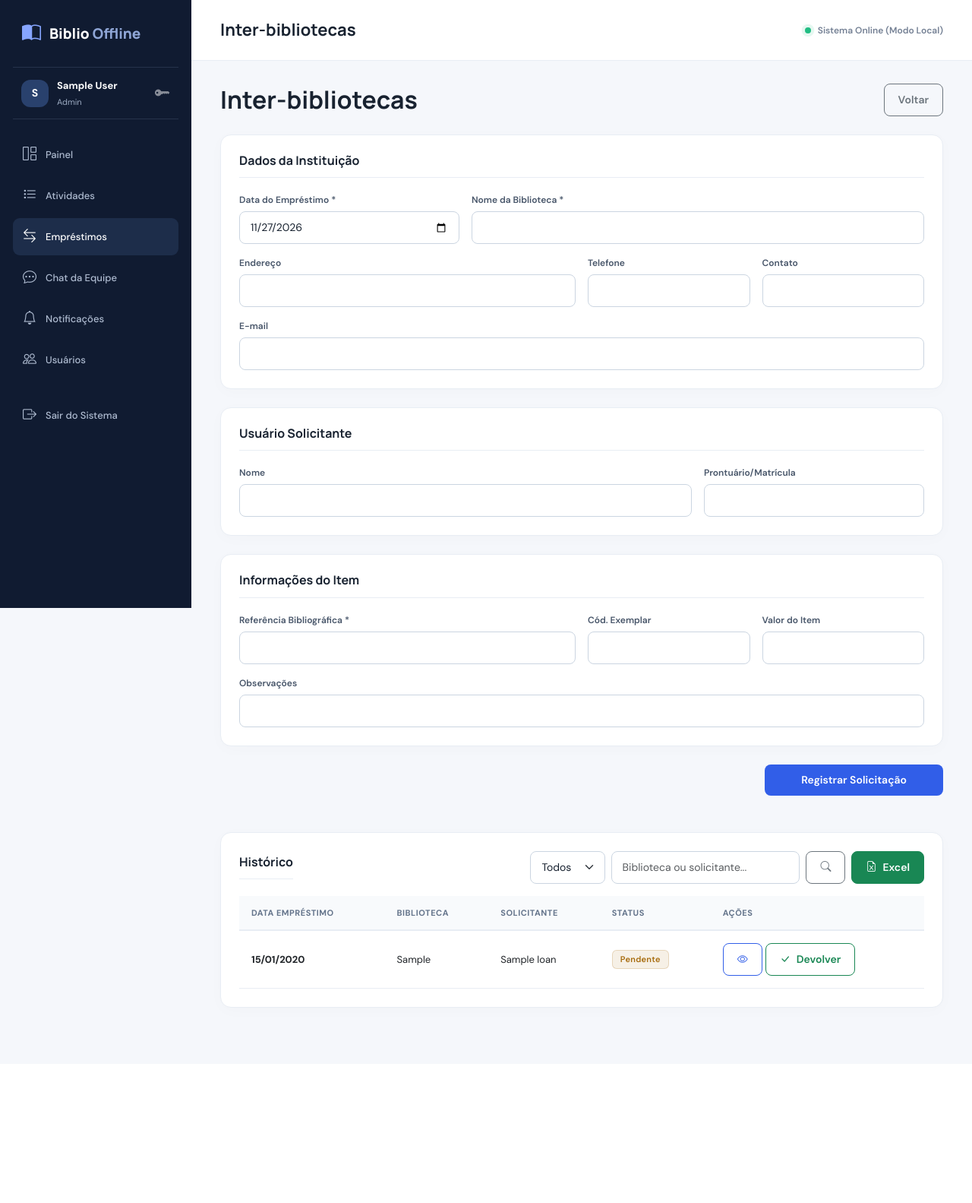
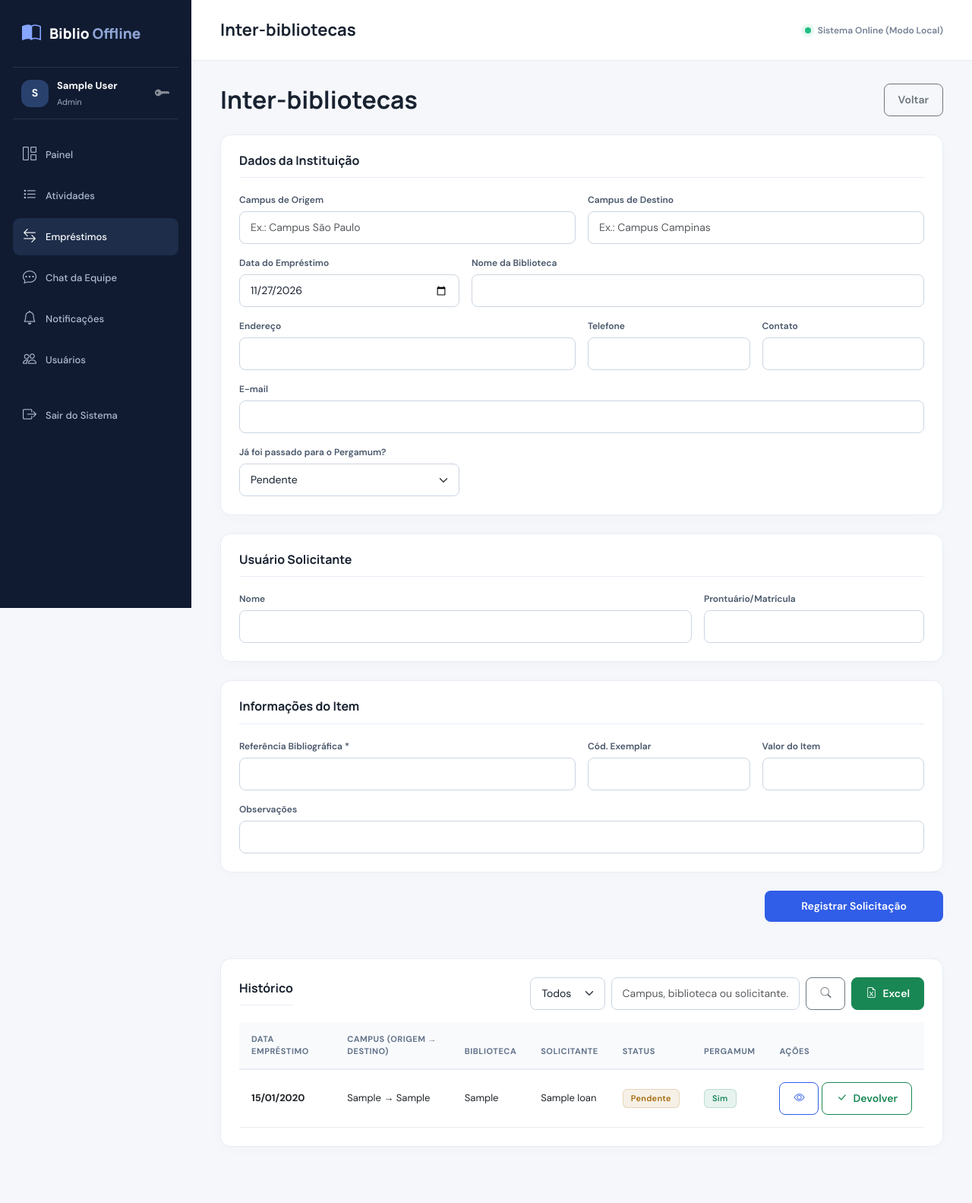
Before and after one commit to juliagomesss/biblioteca-central-juliaver, a Flask app: page /emprestimos/interbibliotecas in a window 1280 px wide. Shown: the whole page at 76% size. Before the commit the page ends 1328 px from the top, so only its background shows below. Run offline with Flask 3, Linux system fonts and the light colour scheme; a user stored in the database is signed in; tables that the repository leaves empty hold one stand-in row (values such as "Sample post").

Commit message:
termina ai pedro

```diff
--- a/app/models.py
+++ b/app/models.py
@@ -70,6 +70,9 @@ class InterLibraryLoan(db.Model):
     # NOVO CAMPO
     status = db.Column(db.String(30), default="Pendente", nullable=False) # Pendente, Emprestado, Devolvido
 
+    campus_origin = db.Column(db.String(140))
+    campus_destination = db.Column(db.String(140))
+    pergamum_status = db.Column(db.String(20), nullable=False, default="Pendente") # Sim, Pendente
     requesting_library = db.Column(db.String(140), nullable=False)
     address = db.Column(db.String(255))
     phone = db.Column(db.String(40))
--- a/app/routes.py
+++ b/app/routes.py
@@ -264,6 +264,9 @@ def loan_interlibrary():
 
         loan = InterLibraryLoan(
             loan_date=dt_loan,
+            campus_origin=request.form.get("campus_origin", "").strip(),
+            campus_destination=request.form.get("campus_destination", "").strip(),
+            pergamum_status=request.form.get("pergamum_status", "Pendente"),
             requesting_library=request.form["requesting_library"], address=request.form.get("address"),
             phone=request.form.get("phone"), contact_person=request.form.get("contact_person"), contact_email=request.form.get("contact_email"),
             student_name=request.form.get("student_name"), student_registration=request.form.get("student_registration"),
@@ -280,7 +283,7 @@ def loan_interlibrary():
 
     if term:
         like = f"%{term}%"
-        query = query.filter(or_(InterLibraryLoan.requesting_library.ilike(like), InterLibraryLoan.student_name.ilike(like), InterLibraryLoan.student_registration.ilike(like)))
+        query = query.filter(or_(InterLibraryLoan.requesting_library.ilike(like), InterLibraryLoan.campus_origin.ilike(like), InterLibraryLoan.campus_destination.ilike(like), InterLibraryLoan.student_name.ilike(like), InterLibraryLoan.student_registration.ilike(like)))
     if status_filter:
         query = query.filter(InterLibraryLoan.status == status_filter)
 
@@ -313,6 +316,9 @@ def loan_interlibrary_edit(id):
         if date_str:
             loan.loan_date = datetime.strptime(date_str, "%Y-%m-%d").date()
 
+        loan.campus_origin = request.form.get("campus_origin", "").strip()
+        loan.campus_destination = request.form.get("campus_destination", "").strip()
+        loan.pergamum_status = request.form.get("pergamum_status", "Pendente")
         loan.requesting_library = request.form["requesting_library"]; loan.address = request.form.get("address")
         loan.phone = request.form.get("phone"); loan.contact_person = request.form.get("contact_person")
         loan.contact_email = request.form.get("contact_email"); loan.student_name = request.form.get("student_name")
@@ -362,11 +368,11 @@ def loan_interlibrary_pdf(id):
 @login_required
 def loan_interlibrary_excel():
     wb = Workbook(); ws = wb.active; ws.title = "Inter_Bibliotecas"
-    ws.append(["Data Empréstimo", "Biblioteca", "Solicitante", "Matrícula", "Referência", "Devolvido Em", "Status"])
+    ws.append(["Data Empréstimo", "Campus de Origem", "Campus de Destino", "Biblioteca", "Solicitante", "Matrícula", "Referência", "Devolvido Em", "Status", "Passado para Pergamum"])
     for cell in ws[1]: cell.font = Font(bold=True)
     for loan in InterLibraryLoan.query.order_by(InterLibraryLoan.loan_date.desc()).all():
         dt_dev = loan.return_date.strftime('%d/%m/%Y') if loan.return_date else ""
-        ws.append([loan.loan_date.strftime('%d/%m/%Y') if loan.loan_date else "", loan.requesting_library, loan.student_name, loan.student_registration, loan.book_reference, dt_dev, loan.status])
+        ws.append([loan.loan_date.strftime('%d/%m/%Y') if loan.loan_date else "", loan.campus_origin or "", loan.campus_destination or "", loan.requesting_library, loan.student_name, loan.student_registration, loan.book_reference, dt_dev, loan.status, loan.pergamum_status or "Pendente"])
     out = BytesIO(); wb.save(out); out.seek(0)
     return send_file(out, as_attachment=True, download_name="interbibliotecas.xlsx", mimetype="application/vnd.openxmlformats-officedocument.spreadsheetml.sheet")
 
--- a/app/templates/loan_interlibrary.html
+++ b/app/templates/loan_interlibrary.html
@@ -12,18 +12,33 @@
     <div class="panel mb-4">
         <h3>Dados da Instituição</h3>
         <div class="row g-3">
+            <div class="col-md-6">
+                <label>Campus de Origem</label>
+                <input type="text" name="campus_origin" class="form-control" placeholder="Ex.: Campus São Paulo" required>
+            </div>
+            <div class="col-md-6">
+                <label>Campus de Destino</label>
+                <input type="text" name="campus_destination" class="form-control" placeholder="Ex.: Campus Campinas" required>
+            </div>
             <div class="col-md-4">
-                <label>Data do Empréstimo *</label>
+                <label>Data do Empréstimo</label>
                 <input type="date" name="loan_date" class="form-control" value="{{ today }}" required>
             </div>
             <div class="col-md-8">
-                <label>Nome da Biblioteca *</label>
+                <label>Nome da Biblioteca</label>
                 <input type="text" name="requesting_library" class="form-control" required>
             </div>
             <div class="col-md-6"><label>Endereço</label><input type="text" name="address" class="form-control"></div>
             <div class="col-md-3"><label>Telefone</label><input type="text" name="phone" class="form-control"></div>
             <div class="col-md-3"><label>Contato</label><input type="text" name="contact_person" class="form-control"></div>
             <div class="col-md-12"><label>E-mail</label><input type="email" name="contact_email" class="form-control"></div>
+            <div class="col-md-4">
+                <label>Já foi passado para o Pergamum?</label>
+                <select name="pergamum_status" class="form-select">
+                    <option value="Pendente" selected>Pendente</option>
+                    <option value="Sim">Sim</option>
+                </select>
+            </div>
         </div>
     </div>
 
@@ -58,7 +73,7 @@
                     <option value="Pendente" {% if status_filter == 'Pendente' %}selected{% endif %}>Pendente</option>
                     <option value="Devolvido" {% if status_filter == 'Devolvido' %}selected{% endif %}>Devolvido</option>
                 </select>
-                <input type="text" name="q" class="form-control form-control-sm" placeholder="Biblioteca ou solicitante..." value="{{ term or '' }}">
+                <input type="text" name="q" class="form-control form-control-sm" placeholder="Campus, biblioteca ou solicitante..." value="{{ term or '' }}">
                 <button type="submit" class="btn btn-sm btn-outline-secondary"><i class="bi bi-search"></i></button>
             </form>
             <a href="{{ url_for('main.loan_interlibrary_excel') }}" class="btn btn-sm btn-success text-white"><i class="bi bi-file-earmark-excel"></i> Excel</a>
@@ -69,9 +84,11 @@
             <thead>
                 <tr>
                     <th>Data Empréstimo</th>
+                    <th>Campus (origem → destino)</th>
                     <th>Biblioteca</th>
                     <th>Solicitante</th>
                     <th>Status</th>
+                    <th>Pergamum</th>
                     <th>Ações</th>
                 </tr>
             </thead>
@@ -79,6 +96,7 @@
                 {% for row in rows %}
                 <tr>
                     <td><strong>{{ row.loan_date.strftime('%d/%m/%Y') if row.loan_date else '-' }}</strong></td>
+                    <td>{{ row.campus_origin or '-' }} → {{ row.campus_destination or '-' }}</td>
                     <td>{{ row.requesting_library }}</td>
                     <td>{{ row.student_name or '-' }}</td>
                     <td>
@@ -86,6 +104,13 @@
                             <span class="badge bg-success">Devolvido em {{ row.return_date.strftime('%d/%m/%Y') }}</span>
                         {% elif row.status == 'Emprestado' %}
                             <span class="badge bg-primary">Emprestado</span>
+                        {% else %}
+                            <span class="badge bg-warning text-dark">Pendente</span>
+                        {% endif %}
+                    </td>
+                    <td>
+                        {% if row.pergamum_status == 'Sim' %}
+                            <span class="badge bg-success">Sim</span>
                         {% else %}
                             <span class="badge bg-warning text-dark">Pendente</span>
                         {% endif %}
@@ -103,7 +128,7 @@
                     </td>
                 </tr>
                 {% else %}
-                <tr><td colspan="5" class="text-center text-muted py-4">Nenhum registro.</td></tr>
+                <tr><td colspan="7" class="text-center text-muted py-4">Nenhum registro.</td></tr>
                 {% endfor %}
             </tbody>
         </table>
```
Also changed, not shown: app/__init__.py (+18 -1 lines), app/templates/loan_interlibrary_detail.html (+9 -0 lines), app/templates/loan_interlibrary_edit.html (+10 -1 lines).
